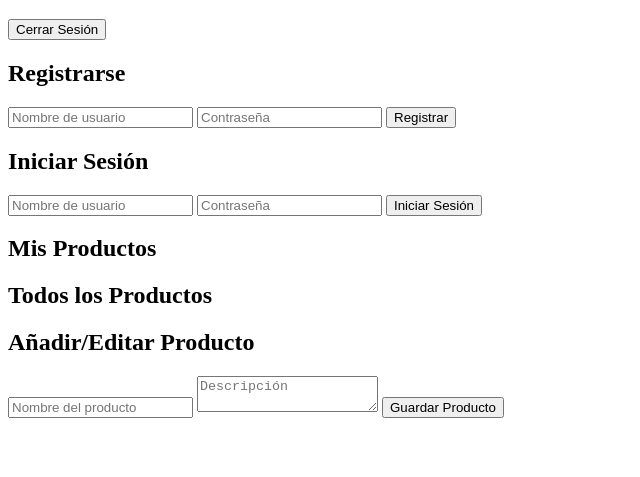
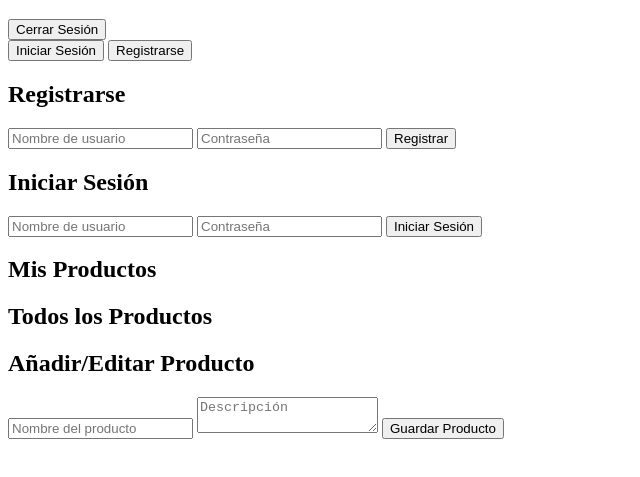
Before and after one commit to Duwolfx/aplicacion-segura, a website: page frontend/index.html in a window 1280 px wide. Shown: the part 61-538 px from the top of the page, without its empty margins (0-640 px from the left). Drawn offline with Linux system fonts and the light colour scheme.

Commit message:
arreglo del html por uno mejor

```diff
--- a/frontend/index.html
+++ b/frontend/index.html
@@ -17,7 +17,11 @@
         </div>
     </header>
     <main>
-        <section id="auth-view">
+        <section id="auth-switch">
+            <button id="show-login-btn">Iniciar Sesión</button>
+            <button id="show-register-btn">Registrarse</button>
+        </section>
+        <section id="register-view" class="hidden">
             <div class="form-container">
                 <h2>Registrarse</h2>
                 <form id="register-form">
@@ -26,6 +30,8 @@
                     <button type="submit">Registrar</button>
                 </form>
             </div>
+        </section>
+        <section id="login-view">
             <div class="form-container">
                 <h2>Iniciar Sesión</h2>
                 <form id="login-form">
@@ -52,6 +58,27 @@
         </section>
     </main>
     <script src="app.js"></script>
+    <script>
+        // Mostrar/ocultar vistas de login y registro
+        const loginView = document.getElementById('login-view');
+        const registerView = document.getElementById('register-view');
+        const showLoginBtn = document.getElementById('show-login-btn');
+        const showRegisterBtn = document.getElementById('show-register-btn');
+
+        showLoginBtn.addEventListener('click', () => {
+            loginView.classList.remove('hidden');
+            registerView.classList.add('hidden');
+        });
+
+        showRegisterBtn.addEventListener('click', () => {
+            registerView.classList.remove('hidden');
+            loginView.classList.add('hidden');
+        });
+
+        // Por defecto muestra login
+        loginView.classList.remove('hidden');
+        registerView.classList.add('hidden');
+    </script>
 </body>
 
 </html>
```
Also changed, not shown: backend/routes/products.js (+10 -16 lines).
